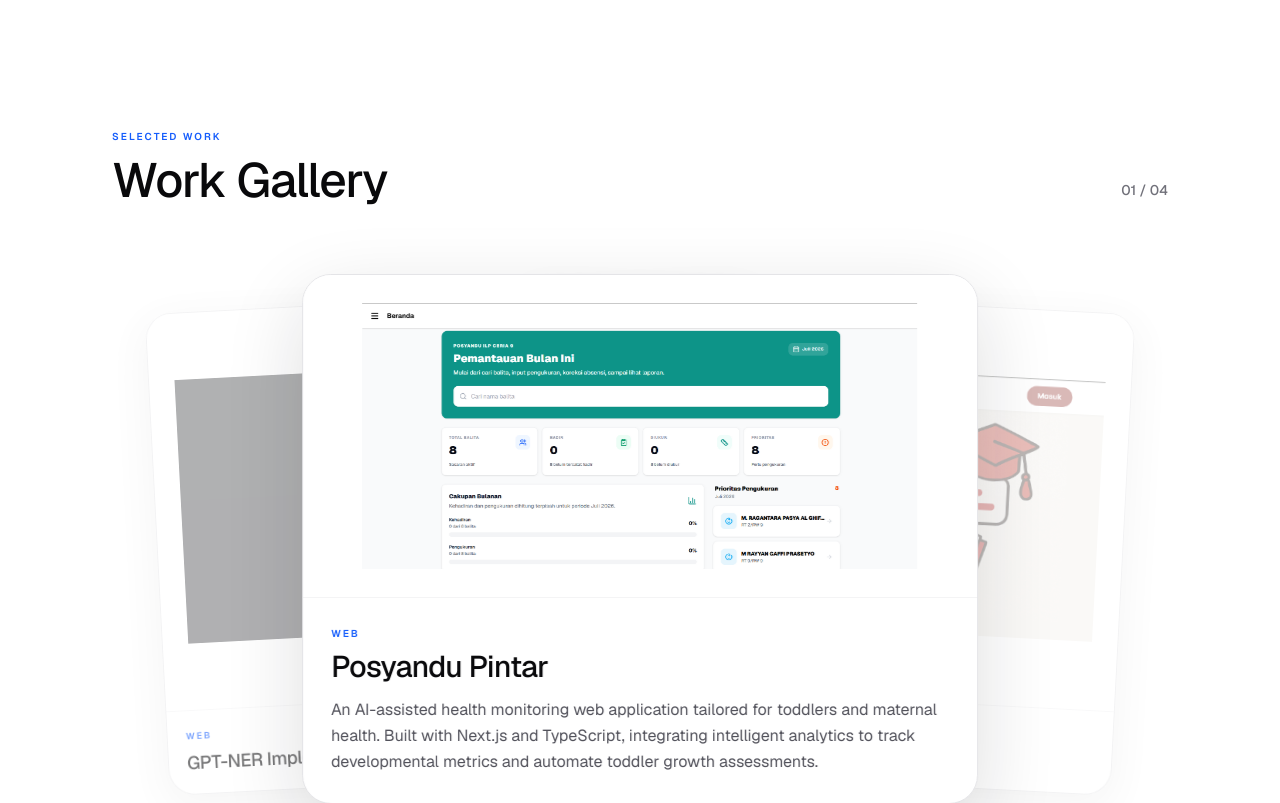
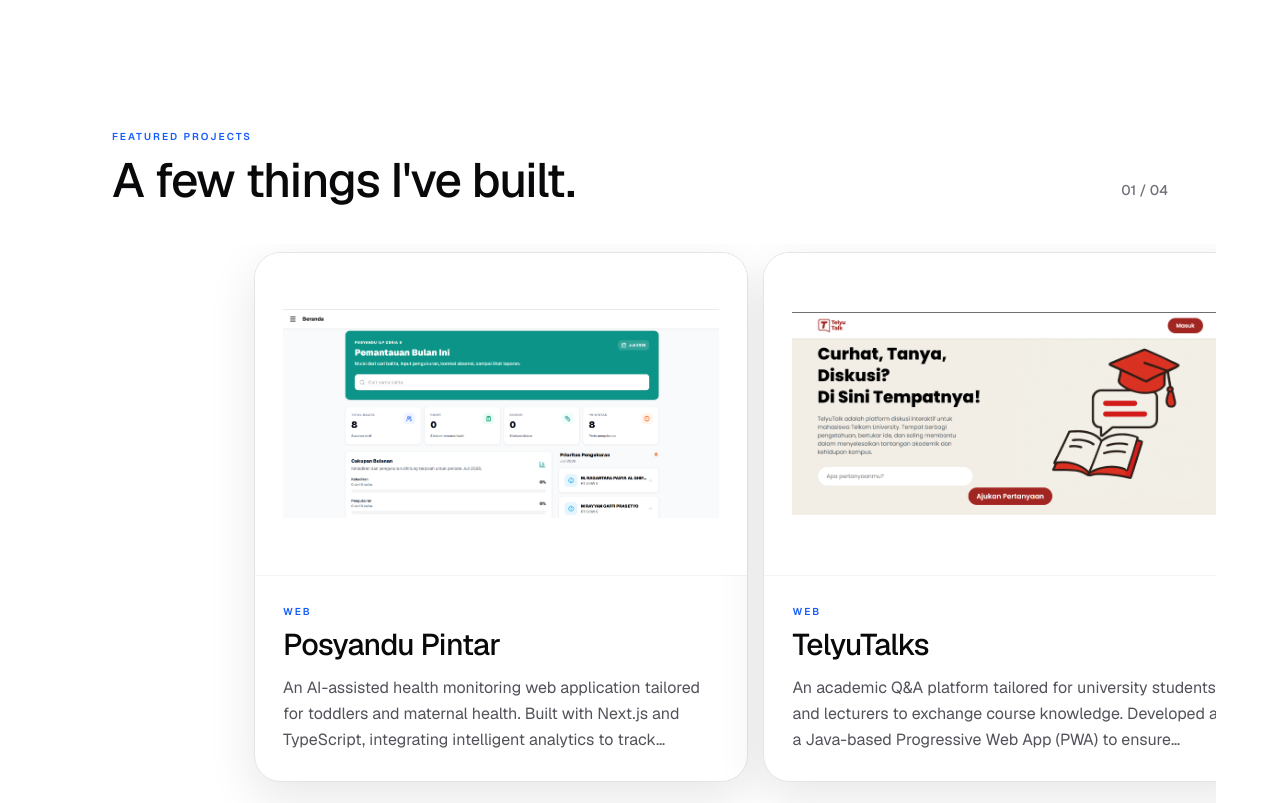
Before and after one commit to Tisee747/tisee-portfolio-v2, a Next.js app: page / in a window 1280 px wide. Shown: the part 2220-3023 px from the top of the page. Built offline with nearby package versions, Linux system fonts and the light colour scheme.

Commit message:
perf: switch gallery to native scroll snap

```diff
--- a/src/components/ProjectsList.tsx
+++ b/src/components/ProjectsList.tsx
@@ -2,7 +2,7 @@
 
 import Image from "next/image";
 import { useEffect, useRef, useState } from "react";
-import { motion, useReducedMotion, type PanInfo } from "framer-motion";
+import { useReducedMotion } from "framer-motion";
 import { FadeIn } from "@/components/FadeIn";
 import { projectsData } from "@/data/portfolioData";
 import type { Project } from "@/types";
@@ -22,69 +22,32 @@ function getProjectCategory(project: Project) {
   return "Web";
 }
 
-function getRelativePosition(index: number, currentIndex: number, total: number) {
-  let position = index - currentIndex;
-
-  if (position > total / 2) position -= total;
-  if (position < -total / 2) position += total;
-
-  return position;
-}
-
-function getCardMotion(position: number) {
-  if (position === -1) {
-    return { x: "-76%", scale: 0.91, rotate: -3, opacity: 0.55 };
-  }
-
-  if (position === 0) {
-    return { x: "-50%", scale: 1, rotate: 0, opacity: 1 };
-  }
-
-  if (position === 1) {
-    return { x: "-24%", scale: 0.91, rotate: 3, opacity: 0.55 };
-  }
-
-  return { x: "-50%", scale: 0.86, rotate: 0, opacity: 0 };
-}
-
-function GalleryCard({ project, active = false }: { project: Project; active?: boolean }) {
+function GalleryCard({ project, priority = false }: { project: Project; priority?: boolean }) {
   return (
-    <div
-      className={`flex h-full w-full flex-col overflow-hidden rounded-[1.8rem] border bg-white text-left transition-[border-color,box-shadow] duration-300 ${
-        active
-          ? "border-zinc-200 shadow-[0_26px_80px_rgba(24,24,27,0.14)]"
-          : "border-zinc-200/80 shadow-[0_12px_40px_rgba(24,24,27,0.08)]"
-      }`}
-    >
+    <div className="flex h-full w-full flex-col overflow-hidden rounded-[1.65rem] border border-zinc-200 bg-white text-left shadow-[0_16px_48px_rgba(24,24,27,0.10)]">
       <div className="relative min-h-0 flex-1 overflow-hidden bg-white">
         {project.images?.[0] ? (
           <Image
             src={project.images[0]}
-            alt={active ? project.title : ""}
+            alt={project.title}
             fill
-            sizes="(min-width: 1024px) 720px, 88vw"
-            className={`object-contain p-4 transition-[opacity,filter] duration-300 sm:p-7 ${
-              active ? "opacity-100 grayscale-0" : "opacity-60 grayscale-[20%]"
-            }`}
-            priority={project.id === featuredProjects[0]?.id}
+            sizes="(min-width: 1024px) 720px, (min-width: 640px) 72vw, 84vw"
+            className="object-contain p-4 sm:p-7"
+            priority={priority}
           />
         ) : (
           <div className="flex h-full items-center justify-center text-sm text-zinc-400">No image available</div>
         )}
       </div>
 
-      <div className={`border-t border-zinc-100 transition-[padding] duration-300 ${active ? "p-5 sm:p-7" : "p-4 sm:p-5"}`}>
+      <div className="border-t border-zinc-100 p-5 sm:p-7">
         <p className="text-[10px] font-semibold uppercase tracking-[0.2em] text-blue-600">
           {getProjectCategory(project)}
         </p>
-        <h3 className={`mt-2 font-medium tracking-tight text-zinc-950 ${active ? "text-2xl sm:text-3xl" : "text-lg sm:text-xl"}`}>
+        <h3 className="mt-2 text-2xl font-medium tracking-tight text-zinc-950 sm:text-3xl">
           {project.title}
         </h3>
-        <p
-          className={`overflow-hidden text-sm leading-relaxed text-zinc-500 transition-[max-height,opacity,margin] duration-300 sm:text-base ${
-            active ? "mt-3 max-h-20 opacity-100" : "mt-0 max-h-0 opacity-0"
-          }`}
-        >
+        <p className="mt-3 line-clamp-3 text-sm leading-relaxed text-zinc-500 sm:text-base">
           {project.description}
         </p>
       </div>
@@ -94,77 +57,86 @@ function GalleryCard({ project, active = false }: { project: Project; active?: b
 
 export default function ProjectsList() {
   const [currentIndex, setCurrentIndex] = useState(0);
-  const [isPointerOver, setIsPointerOver] = useState(false);
-  const [isFocused, setIsFocused] = useState(false);
   const shouldReduceMotion = useReducedMotion();
-  const didDrag = useRef(false);
-  const dragResetTimer = useRef<number | null>(null);
-
-  const activeProject = featuredProjects[currentIndex];
-
-  useEffect(() => {
-    if (featuredProjects.length < 2 || shouldReduceMotion || isPointerOver || isFocused) {
-      return;
-    }
-
-    const interval = window.setInterval(() => {
-      setCurrentIndex((previousIndex) => (previousIndex + 1) % featuredProjects.length);
-    }, 6500);
-
-    return () => window.clearInterval(interval);
-  }, [isFocused, isPointerOver, shouldReduceMotion]);
+  const scrollerRef = useRef<HTMLDivElement>(null);
+  const cardRefs = useRef<Array<HTMLDivElement | null>>([]);
+  const settleTimer = useRef<number | null>(null);
+  const clickResetTimer = useRef<number | null>(null);
+  const interactionStartLeft = useRef(0);
+  const didScroll = useRef(false);
 
   useEffect(() => {
     return () => {
-      if (dragResetTimer.current !== null) {
-        window.clearTimeout(dragResetTimer.current);
-      }
+      if (settleTimer.current !== null) window.clearTimeout(settleTimer.current);
+      if (clickResetTimer.current !== null) window.clearTimeout(clickResetTimer.current);
     };
   }, []);
 
-  const showNext = () => {
-    setCurrentIndex((previousIndex) => (previousIndex + 1) % featuredProjects.length);
+  const scrollToIndex = (index: number) => {
+    const scroller = scrollerRef.current;
+    const card = cardRefs.current[index];
+    if (!scroller || !card) return;
+
+    const left = card.offsetLeft - (scroller.clientWidth - card.offsetWidth) / 2;
+    setCurrentIndex(index);
+    scroller.scrollTo({
+      left,
+      behavior: shouldReduceMotion ? "auto" : "smooth",
+    });
+  };
+
+  const syncIndexFromScroll = () => {
+    const scroller = scrollerRef.current;
+    if (!scroller) return;
+
+    const viewportCenter = scroller.scrollLeft + scroller.clientWidth / 2;
+    let closestIndex = 0;
+    let closestDistance = Number.POSITIVE_INFINITY;
+
+    cardRefs.current.forEach((card, index) => {
+      if (!card) return;
+      const cardCenter = card.offsetLeft + card.offsetWidth / 2;
+      const distance = Math.abs(cardCenter - viewportCenter);
+      if (distance < closestDistance) {
+        closestDistance = distance;
+        closestIndex = index;
+      }
+    });
+
+    setCurrentIndex(closestIndex);
+
+    if (clickResetTimer.current !== null) {
+      window.clearTimeout(clickResetTimer.current);
+    }
+    clickResetTimer.current = window.setTimeout(() => {
+      didScroll.current = false;
+    }, 90);
+  };
+
+  const handleScroll = () => {
+    const scroller = scrollerRef.current;
+    if (!scroller) return;
+
+    if (Math.abs(scroller.scrollLeft - interactionStartLeft.current) > 6) {
+      didScroll.current = true;
+    }
+
+    if (settleTimer.current !== null) {
+      window.clearTimeout(settleTimer.current);
+    }
+
+    settleTimer.current = window.setTimeout(syncIndexFromScroll, 90);
   };
 
   const showPrevious = () => {
-    setCurrentIndex(
-      (previousIndex) => (previousIndex - 1 + featuredProjects.length) % featuredProjects.length,
-    );
+    scrollToIndex((currentIndex - 1 + featuredProjects.length) % featuredProjects.length);
   };
 
-  const handleDragStart = () => {
-    didDrag.current = true;
+  const showNext = () => {
+    scrollToIndex((currentIndex + 1) % featuredProjects.length);
   };
 
-  const handleDragEnd = (_event: MouseEvent | TouchEvent | PointerEvent, info: PanInfo) => {
-    const intent = Math.abs(info.offset.x) >= 42 || Math.abs(info.velocity.x) >= 420;
-
-    if (intent) {
-      if (info.offset.x < 0 || info.velocity.x < -420) {
-        showNext();
-      } else if (info.offset.x > 0 || info.velocity.x > 420) {
-        showPrevious();
-      }
-    }
-
-    if (dragResetTimer.current !== null) {
-      window.clearTimeout(dragResetTimer.current);
-    }
-
-    dragResetTimer.current = window.setTimeout(() => {
-      didDrag.current = false;
-    }, 120);
-  };
-
-  const activateProject = (project: Project) => {
-    window.open(getProjectHref(project), "_blank", "noopener,noreferrer");
-  };
-
-  if (!activeProject) return null;
-
-  const cardTransition = shouldReduceMotion
-    ? { duration: 0 }
-    : { duration: 0.38, ease: [0.22, 1, 0.36, 1] as const };
+  if (!featuredProjects.length) return null;
 
   return (
     <section id="projects" className="flex w-full flex-col justify-center overflow-hidden bg-white pb-10 pt-24 md:pb-12 md:pt-28">
@@ -172,21 +144,29 @@ export default function ProjectsList() {
         <FadeIn className="mb-8 flex items-end justify-between gap-5 sm:mb-10">
           <div>
             <p className="mb-3 text-[10px] font-semibold uppercase tracking-[0.2em] text-blue-600">
-              Selected work
+              Featured projects
             </p>
-            <h2 className="text-4xl font-medium tracking-tight text-zinc-950 md:text-5xl">Work Gallery</h2>
+            <h2 className="text-4xl font-medium tracking-tight text-zinc-950 md:text-5xl">
+              A few things I&apos;ve built.
+            </h2>
           </div>
-          <p className="pb-1 text-xs font-medium text-zinc-400 sm:text-sm">
+          <p className="shrink-0 pb-1 text-xs font-medium text-zinc-400 sm:text-sm">
             {String(currentIndex + 1).padStart(2, "0")} / {String(featuredProjects.length).padStart(2, "0")}
           </p>
         </FadeIn>
 
         <FadeIn delay={0.15}>
           <div
+            ref={scrollerRef}
             role="region"
             aria-roledescription="carousel"
-            aria-label="Featured work gallery"
+            aria-label="Featured projects carousel"
             tabIndex={0}
+            onPointerDown={() => {
+              interactionStartLeft.current = scrollerRef.current?.scrollLeft ?? 0;
+              didScroll.current = false;
+            }}
+            onScroll={handleScroll}
             onKeyDown={(event) => {
               if (event.key === "ArrowLeft") {
                 event.preventDefault();
@@ -197,97 +177,51 @@ export default function ProjectsList() {
                 showNext();
               }
             }}
-            onPointerEnter={() => setIsPointerOver(true)}
-            onPointerLeave={() => setIsPointerOver(false)}
-            onFocusCapture={() => setIsFocused(true)}
-            onBlurCapture={(event) => {
-              const nextTarget = event.relatedTarget as Node | null;
-              if (!nextTarget || !event.currentTarget.contains(nextTarget)) {
-                setIsFocused(false);
-              }
-            }}
-            className="relative h-[430px] touch-pan-y select-none outline-none focus-visible:ring-2 focus-visible:ring-zinc-900 focus-visible:ring-offset-4 sm:h-[535px] lg:h-[590px]"
-          >
-            <motion.div
-              className="absolute inset-0"
-              drag="x"
-              dragConstraints={{ left: 0, right: 0 }}
-              dragElastic={shouldReduceMotion ? 0 : 0.16}
-              dragMomentum={false}
-              onDragStart={handleDragStart}
-              onDragEnd={handleDragEnd}
+            className="-mx-6 flex snap-x snap-mandatory gap-[2%] overflow-x-auto overscroll-x-contain px-[8%] pb-7 pt-2 outline-none [scrollbar-width:none] focus-visible:ring-2 focus-visible:ring-zinc-900 focus-visible:ring-offset-4 [&::-webkit-scrollbar]:hidden md:-mx-12 sm:px-[14%] lg:px-[18%]"
           >
             {featuredProjects.map((project, index) => {
-                const position = getRelativePosition(index, currentIndex, featuredProjects.length);
-                const isActive = position === 0;
-                const isPrevious = position === -1;
-                const isNext = position === 1;
-                const isVisible = isActive || isPrevious || isNext;
-                const motionTarget = getCardMotion(position);
-                const actionLabel = isActive
-                  ? `Open ${project.title} ${project.demoUrl ? "live demo" : "repository"}`
-                  : isPrevious
-                    ? `Show previous project: ${project.title}`
-                    : `Show next project: ${project.title}`;
+              const isActive = index === currentIndex;
 
               return (
-                  <motion.div
+                <div
                   key={project.id}
-                    initial={false}
-                    animate={{
-                      x: motionTarget.x,
-                      y: "-50%",
-                      scale: motionTarget.scale,
-                      rotate: motionTarget.rotate,
-                      opacity: motionTarget.opacity,
+                  ref={(node) => {
+                    cardRefs.current[index] = node;
                   }}
-                    transition={cardTransition}
-                    aria-hidden={!isVisible || undefined}
-                    className="absolute left-1/2 top-1/2 h-[370px] w-[88%] sm:h-[480px] sm:w-[72%] lg:h-[530px] lg:w-[64%]"
-                    style={{
-                      zIndex: isActive ? 20 : isVisible ? 10 : 0,
-                      pointerEvents: isVisible ? "auto" : "none",
-                      willChange: "transform, opacity",
-                    }}
+                  className="h-[400px] w-[84%] shrink-0 snap-center snap-always sm:h-[480px] sm:w-[72%] lg:h-[530px] lg:w-[64%]"
                 >
                   <button
                     type="button"
-                      tabIndex={isVisible ? 0 : -1}
-                      aria-label={actionLabel}
+                    aria-label={
+                      isActive
+                        ? `Open ${project.title} ${project.demoUrl ? "live demo" : "repository"}`
+                        : `Show ${project.title}`
+                    }
+                    aria-current={isActive ? "true" : undefined}
                     onClick={(event) => {
-                        if (didDrag.current) {
+                      if (didScroll.current) {
                         event.preventDefault();
                         return;
                       }
 
-                        if (isPrevious) {
-                          showPrevious();
+                      if (!isActive) {
+                        scrollToIndex(index);
                         return;
                       }
 
-                        if (isNext) {
-                          showNext();
-                          return;
-                        }
-
-                        if (isActive) {
-                          activateProject(project);
-                        }
+                      window.open(getProjectHref(project), "_blank", "noopener,noreferrer");
                     }}
-                      className={`h-full w-full text-left focus-visible:outline-none focus-visible:ring-2 focus-visible:ring-zinc-900 focus-visible:ring-offset-4 ${
-                        isActive ? "cursor-pointer" : "cursor-pointer hover:opacity-80"
-                      }`}
+                    className="h-full w-full text-left focus-visible:outline-none focus-visible:ring-2 focus-visible:ring-zinc-900 focus-visible:ring-offset-4"
                   >
-                      <GalleryCard project={project} active={isActive} />
+                    <GalleryCard project={project} priority={index < 2} />
                   </button>
-                  </motion.div>
+                </div>
               );
             })}
-            </motion.div>
           </div>
 
-          <p className="mt-2 text-center text-[11px] font-medium text-zinc-400 sm:hidden">
-            Swipe left or right to browse
+          <p className="mt-1 text-center text-[11px] font-medium text-zinc-400 sm:hidden">
+            Swipe to browse
           </p>
         </FadeIn>
       </div>
```
Lines whose indentation alone changed are shown as unchanged.
